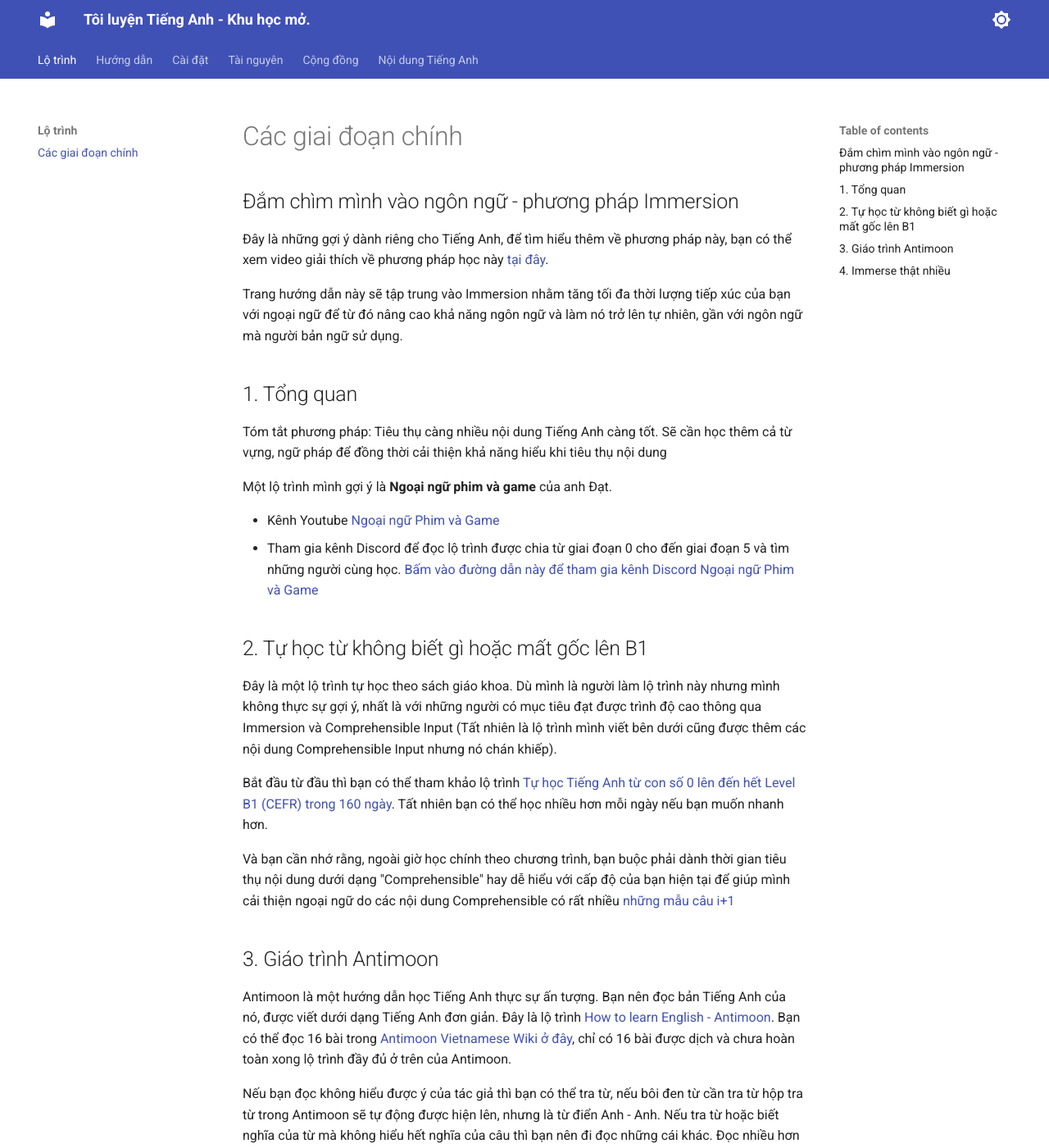
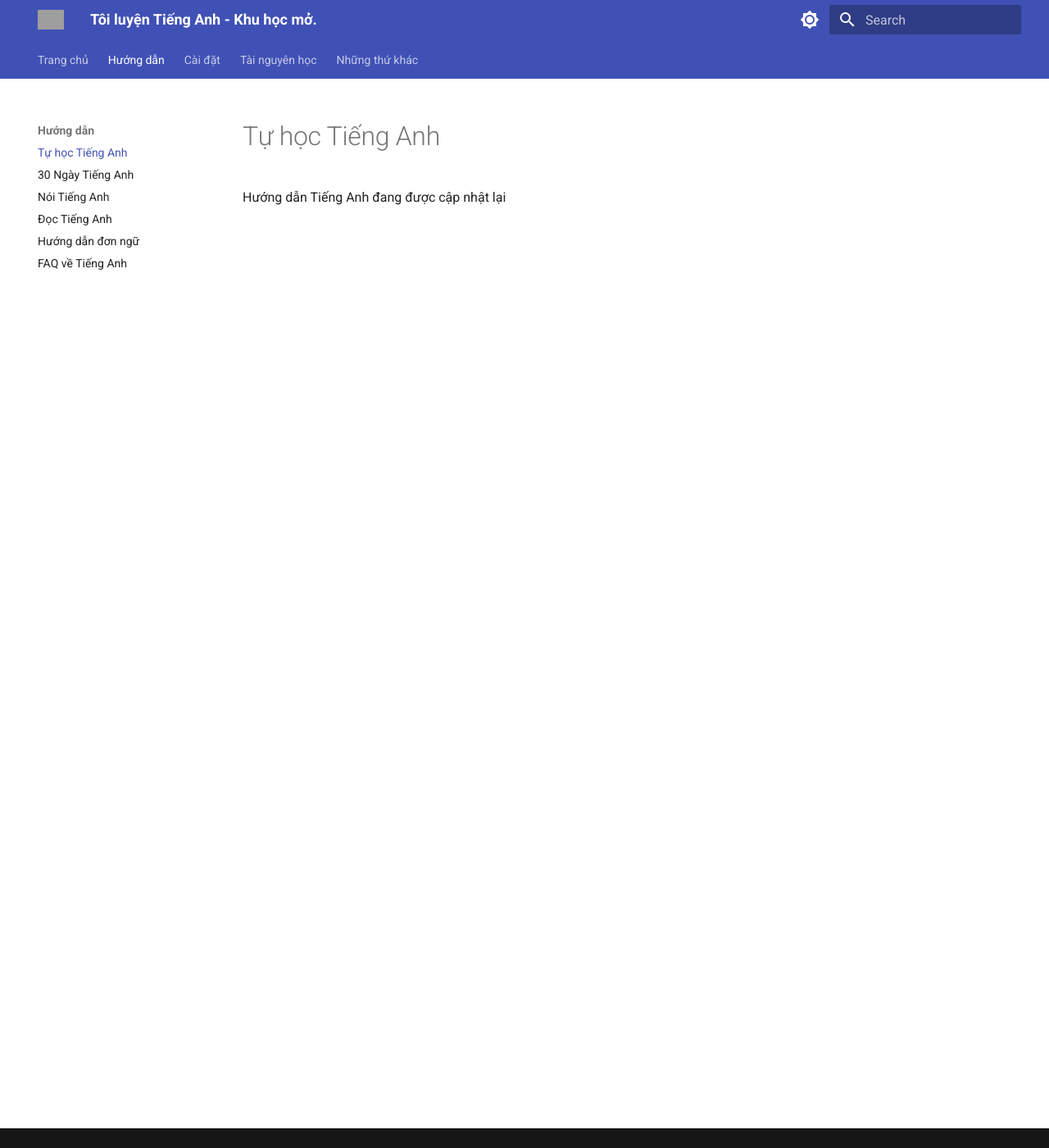
Before and after one commit to daihocmo/tieng-anh, an MkDocs documentation site: the page built from docs/guide.md, in a window 1280 px wide and 1400 px high. Shown: the whole window at 82% size. Built offline with MkDocs 1.6.1 and Material for MkDocs 9.7.7, drawn with Linux system fonts in a browser that asks for light colours; some of the changed text lies outside the part shown; grey boxes are pictures that could not be loaded.

Commit message:
Cập nhật cấu trúc lần 1

```diff
--- a/docs/guide.md
+++ b/docs/guide.md
@@ -1,35 +1 @@
-## Đắm chìm mình vào ngôn ngữ - phương pháp Immersion
-
-Đây là những gợi ý dành riêng cho Tiếng Anh, để tìm hiểu thêm về phương pháp này, bạn có thể xem video giải thích về phương pháp học này [tại đây](https://youtu.be/WLkCvmZSNbk).
-
-Trang hướng dẫn này sẽ tập trung vào Immersion nhằm tăng tối đa thời lượng tiếp xúc của bạn với ngoại ngữ để từ đó nâng cao khả năng ngôn ngữ và làm nó trở lên tự nhiên, gần với ngôn ngữ mà người bản ngữ sử dụng.
-
-## 1. Tổng quan
-
-Tóm tắt phương pháp: Tiêu thụ càng nhiều nội dung Tiếng Anh càng tốt. Sẽ cần học thêm cả từ vựng, ngữ pháp để đồng thời cải thiện khả năng hiểu khi tiêu thụ nội dung
-
-Một lộ trình mình gợi ý là **Ngoại ngữ phim và game** của anh Đạt.
-
-- Kênh Youtube [Ngoại ngữ Phim và Game](https://www.youtube.com/c/Ngo%E1%BA%A1ing%E1%BB%AFPhimv%C3%A0Game)
-- Tham gia kênh Discord để đọc lộ trình được chia từ giai đoạn 0 cho đến giai đoạn 5 và tìm những người cùng học. [Bấm vào đường dẫn này để tham gia kênh Discord Ngoại ngữ Phim và Game](https://discord.com/invite/z43fGgmrCg)
-
-## 2. Tự học từ không biết gì hoặc mất gốc lên B1
-Đây là một lộ trình tự học theo sách giáo khoa. Dù mình là người làm lộ trình này nhưng mình không thực sự gợi ý, nhất là với những người có mục tiêu đạt được trình độ cao thông qua Immersion và Comprehensible Input (Tất nhiên là lộ trình mình viết bên dưới cũng được thêm các nội dung Comprehensible Input nhưng nó chán khiếp).
-
-Bắt đầu từ đầu thì bạn có thể tham khảo lộ trình [Tự học Tiếng Anh từ con số 0 lên đến hết Level B1 (CEFR) trong 160 ngày](https://daihocmo.github.io/tu-luyen-tieng-anh/). Tất nhiên bạn có thể học nhiều hơn mỗi ngày nếu bạn muốn nhanh hơn.
-
-Và bạn cần nhớ rằng, ngoài giờ học chính theo chương trình, bạn buộc phải dành thời gian tiêu thụ nội dung dưới dạng "Comprehensible" hay dễ hiểu với cấp độ của bạn hiện tại để giúp mình cải thiện ngoại ngữ do các nội dung Comprehensible có rất nhiều [những mẫu câu i+1](https://www.youtube.com/watch?v=PLnJ1l6f7mQ)
-
-
-## 3. Giáo trình Antimoon
-Antimoon là một hướng dẫn học Tiếng Anh thực sự ấn tượng. Bạn nên đọc bản Tiếng Anh của nó, được viết dưới dạng Tiếng Anh đơn giản. Đây là lộ trình [How to learn English - Antimoon](https://www.antimoon.com/how/howtolearn.htm). Bạn có thể đọc 16 bài trong [Antimoon Vietnamese Wiki ở đây](https://www.antimoon.com/wiki/Vietnamese), chỉ có 16 bài được dịch và chưa hoàn toàn xong lộ trình đầy đủ ở trên của Antimoon.
-
-Nếu bạn đọc không hiểu được ý của tác giả thì bạn có thể tra từ, nếu bôi đen từ cần tra từ hộp tra từ trong Antimoon sẽ tự động được hiện lên, nhưng là từ điển Anh - Anh. Nếu tra từ hoặc biết nghĩa của từ mà không hiểu hết nghĩa của câu thì bạn nên đi đọc những cái khác. Đọc nhiều hơn và nghe nhiều hơn là cách giải quyết của rất nhiều vấn đề về ngoại ngữ của bạn.
-
-## 4. Immerse thật nhiều
-
-Bạn cũng cần học từ vựng và ngữ pháp để tăng độ hiểu khi tiêu thụ nội dung hay thực sự output (nói, viết) để chắc rằng mình đã hiểu những nội dung mình đã input. Nhưng điều nền tảng vẫn là Input.
-
-Lượng từ vựng và ngữ pháp chỉ có thể thực sự "được hiểu" và đi vào bộ nhớ dài hạn nếu mình nạp Input thông qua các nội dung thật. Bạn chỉ có thể nói khi đã nạp nhiều Input để biết rằng mình nên nói như nào cho đúng.
-
-Input chính là "học".
+Hướng dẫn Tiếng Anh đang được cập nhật lại
--- a/mkdocs.yml
+++ b/mkdocs.yml
@@ -1,27 +1,33 @@
 site_name: Tôi luyện Tiếng Anh - Khu học mở.
-site_description: Tự học Tiếng Anh thông qua tiêu thụ nội dung (media) như Phim, Sách, Báo, Game, Youtube
+site_description: Tự học Tiếng Anh các kiểu, chắc vậy.
 site_author: duykhanh471
 site_url: https://daihocmo.github.io/tieng-anh/
 
 nav:
-  - 'Lộ trình':
-    - 'Các giai đoạn chính': 'guide.md'
+  - 'Trang chủ':
+    - 'Trang chủ': 'index.md'
+    - 'Tham gia cộng đồng học': 'cong-dong.md'
   - 'Hướng dẫn':
+    - 'Tự học Tiếng Anh': 'guide.md'
+    - '30 Ngày Tiếng Anh': '30ngay.md'
+    - 'Nói Tiếng Anh': 'speaking.md'
+    - 'Đọc Tiếng Anh': 'reading.md'
+    - 'Hướng dẫn đơn ngữ': 'monolingual.md'
+    - 'FAQ về Tiếng Anh': 'faq.md'
+  - 'Cài đặt':
+    - 'Mining': 'setup.md'
+    - 'Goldendict': 'goldendict.md'
+  - 'Tài nguyên học':
+    - 'Tài nguyên': 'resources.md'
     - 'Comprehensible Input': 'input.md'
-    - 'Immersion': 'immersion.md'
-  - 'Cài đặt':
-    - 'Cài đặt': 'setup.md'
-  - 'Tài nguyên':
-    - 'Tài nguyên': 'resources.md'
-  - 'Cộng đồng':
-    - 'Cộng đồng': 'cong-dong.md'
-  - 'Nội dung Tiếng Anh':
-    - 'Youtube': 'youtube.md'
-    - 'Sách': 'sach.md'
-    - 'Podcasts & Sách nói': 'podcasts.md'
+  - 'Những thứ khác':
+    - 'Có gì hay?': 'misc.md'
+    - 'Input Hypothesis': 'input.md'
+
 
 theme:
   palette:
+    # Palette toggle for light mode
     - media: "(prefers-color-scheme: light)"
       scheme: default
       primary: indigo
@@ -30,6 +36,7 @@ theme:
         icon: material/brightness-7
         name: Switch to dark mode
 
+    # Palette toggle for dark mode
     - media: "(prefers-color-scheme: dark)"
       scheme: slate
       primary: indigo
@@ -37,21 +44,38 @@ theme:
       toggle:
         icon: material/brightness-4
         name: Switch to light mode
-  icon:
-    logo: material/library
+  logo: assets/logo.svg
+  favicon: assets/vietnam.svg
   features:
     - navigation.tabs
     - navigation.sections
     - toc.follow
+    - search.highlighting
+    - search.share
     - search.suggest
   name: material
 
+markdown_extensions:
+  - pymdownx.emoji:
+      emoji_index: !!python/name:material.extensions.emoji.twemoji
+      emoji_generator: !!python/name:material.extensions.emoji.to_svg
+  - meta
+  - admonition
+  - attr_list
+  - pymdownx.critic
+  - pymdownx.caret
+  - pymdownx.mark
+  - pymdownx.tilde
+  - pymdownx.details
+  - pymdownx.keys
+  - pymdownx.superfences
+  - pymdownx.tabbed:
+      alternate_style: true
+  - toc:
+      permalink: true
 plugins:
+  - search
   - open-in-new-tab
 
 extra:
-  social:
-    - icon: fontawesome/brands/discord
-      link: https://discord.gg/fbHbQSwzpD
-  homepage: https://daihocmo.github.io/
   generator: false
```
Also changed, not shown: docs/30ngay.md (added, +7 -0 lines), docs/ielts.md (deleted, +0 -123 lines), docs/immersion.md (deleted, +0 -4 lines), docs/resources.md (+0 -2 lines), moedia/sach.md (renamed from docs/sach.md, +1 -0 lines), docs/faq.md (added), docs/goldendict.md (added), docs/misc.md (added), docs/monolingual.md (added), docs/reading.md (added), docs/speaking.md (added), moedia/podcasts.md (renamed from docs/podcasts.md), moedia/youtube.md (renamed from docs/youtube.md).
